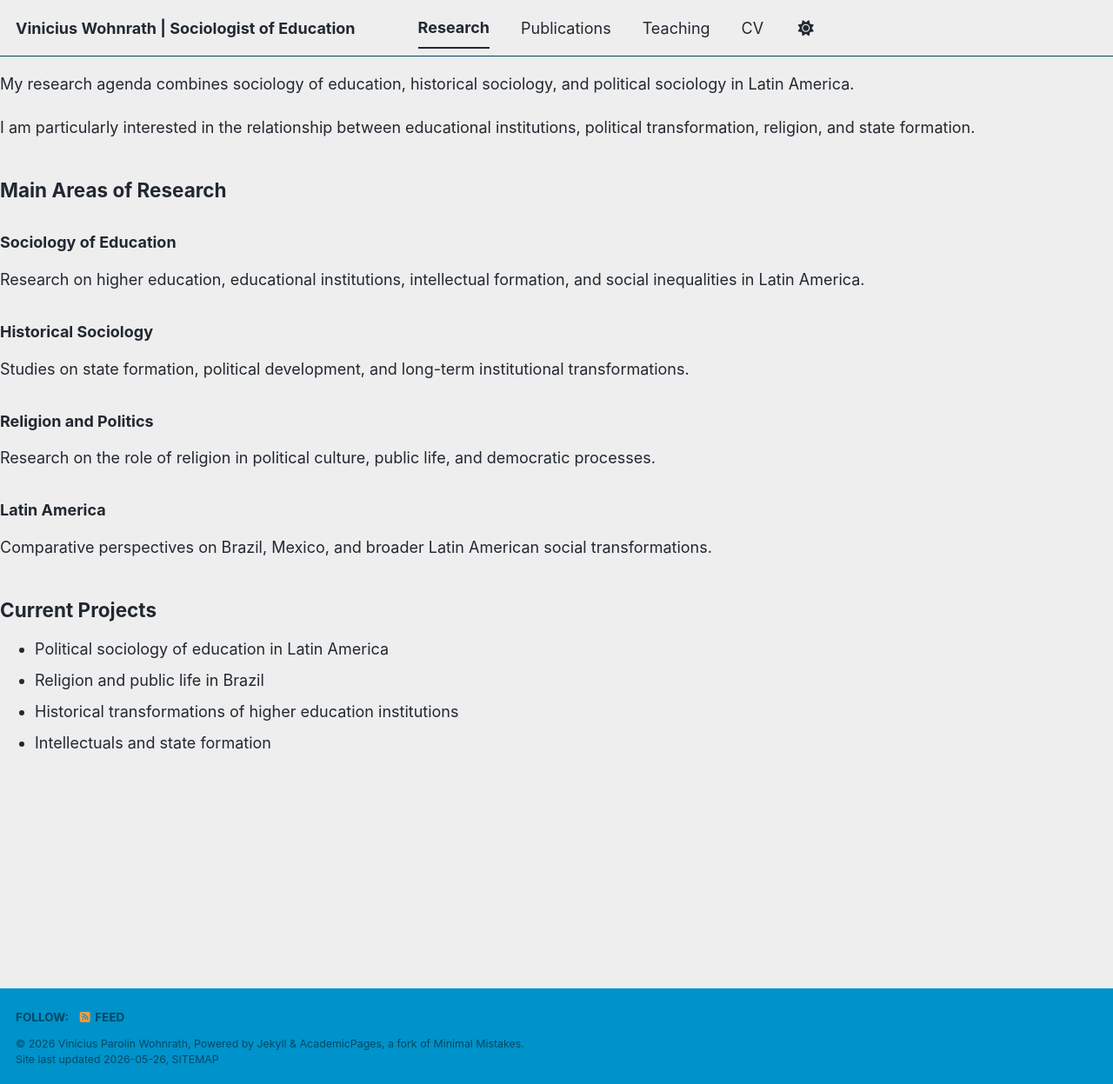
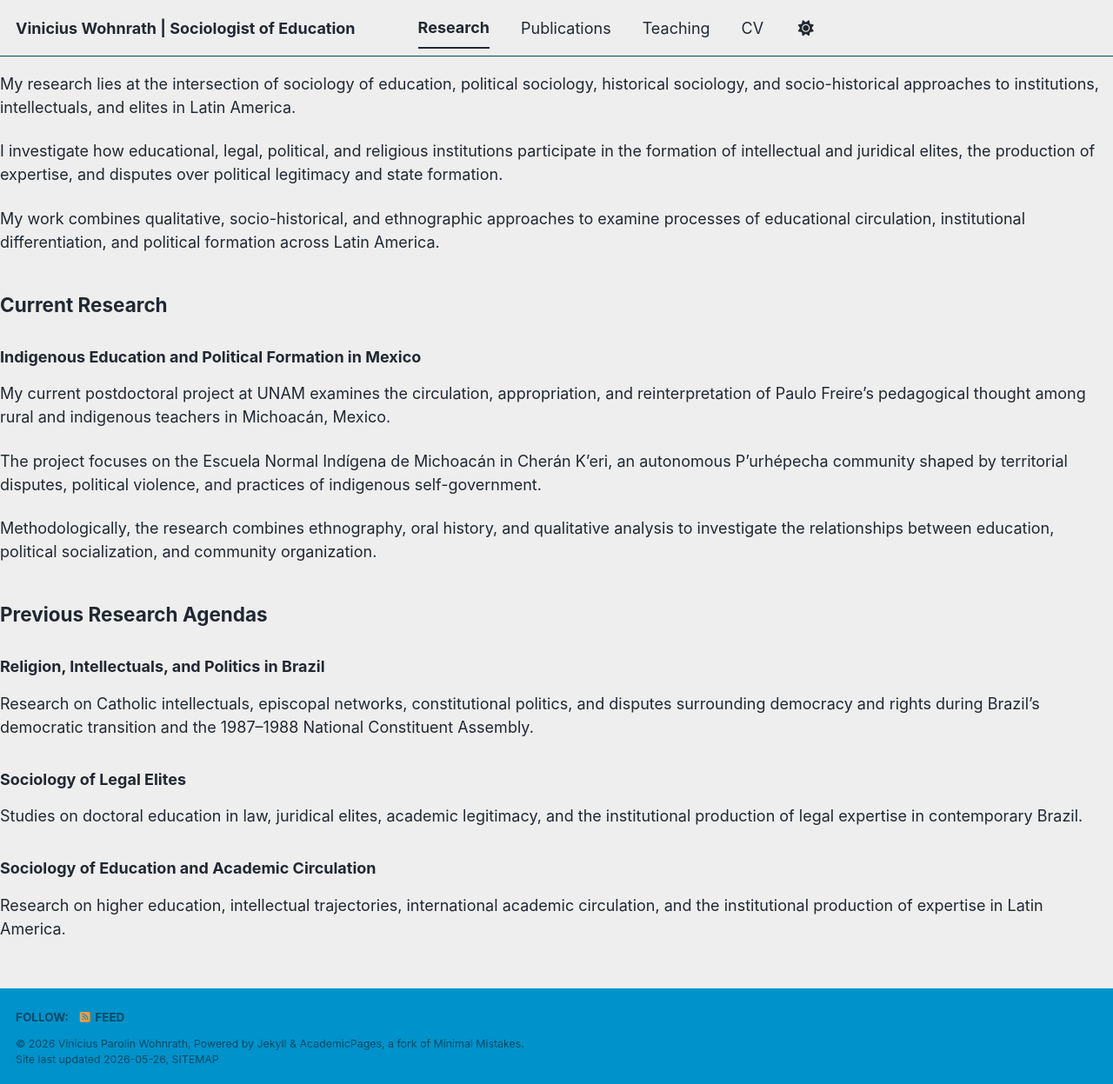
Before and after one commit to viniciuswohnrath/viniciuswohnrath.github.io, a Jekyll site: the page built from _pages/research.md, in a window 1280 px wide and 1247 px high. Shown: the whole window at 87% size. Built offline with Jekyll 4.4.1, drawn with Linux system fonts in a browser that asks for light colours; a script bundle is joined from its source files by our own code; our own code applies the rules of GitHub Pages for plain Markdown files; library files that are not in the unit come from our copies.

Commit message:
Update research.md

```diff
--- a/_pages/research.md
+++ b/_pages/research.md
@@ -4,31 +4,32 @@ permalink: /research/
 author_profile: true
 ---
 
-My research agenda combines sociology of education, historical sociology, and political sociology in Latin America.
+My research lies at the intersection of sociology of education, political sociology, historical sociology, and socio-historical approaches to institutions, intellectuals, and elites in Latin America.
 
-I am particularly interested in the relationship between educational institutions, political transformation, religion, and state formation.
+I investigate how educational, legal, political, and religious institutions participate in the formation of intellectual and juridical elites, the production of expertise, and disputes over political legitimacy and state formation.
 
-## Main Areas of Research
+My work combines qualitative, socio-historical, and ethnographic approaches to examine processes of educational circulation, institutional differentiation, and political formation across Latin America.
 
-### Sociology of Education
+## Current Research
 
-Research on higher education, educational institutions, intellectual formation, and social inequalities in Latin America.
+### Indigenous Education and Political Formation in Mexico
 
-### Historical Sociology
+My current postdoctoral project at UNAM examines the circulation, appropriation, and reinterpretation of Paulo Freire’s pedagogical thought among rural and indigenous teachers in Michoacán, Mexico.
 
-Studies on state formation, political development, and long-term institutional transformations.
+The project focuses on the Escuela Normal Indígena de Michoacán in Cherán K'eri, an autonomous P'urhépecha community shaped by territorial disputes, political violence, and practices of indigenous self-government.
 
-### Religion and Politics
+Methodologically, the research combines ethnography, oral history, and qualitative analysis to investigate the relationships between education, political socialization, and community organization.
 
-Research on the role of religion in political culture, public life, and democratic processes.
+## Previous Research Agendas
 
-### Latin America
+### Religion, Intellectuals, and Politics in Brazil
 
-Comparative perspectives on Brazil, Mexico, and broader Latin American social transformations.
+Research on Catholic intellectuals, episcopal networks, constitutional politics, and disputes surrounding democracy and rights during Brazil’s democratic transition and the 1987–1988 National Constituent Assembly.
 
-## Current Projects
+### Sociology of Legal Elites
 
-- Political sociology of education in Latin America
-- Religion and public life in Brazil
-- Historical transformations of higher education institutions
-- Intellectuals and state formation
+Studies on doctoral education in law, juridical elites, academic legitimacy, and the institutional production of legal expertise in contemporary Brazil.
+
+### Sociology of Education and Academic Circulation
+
+Research on higher education, intellectual trajectories, international academic circulation, and the institutional production of expertise in Latin America.
```
